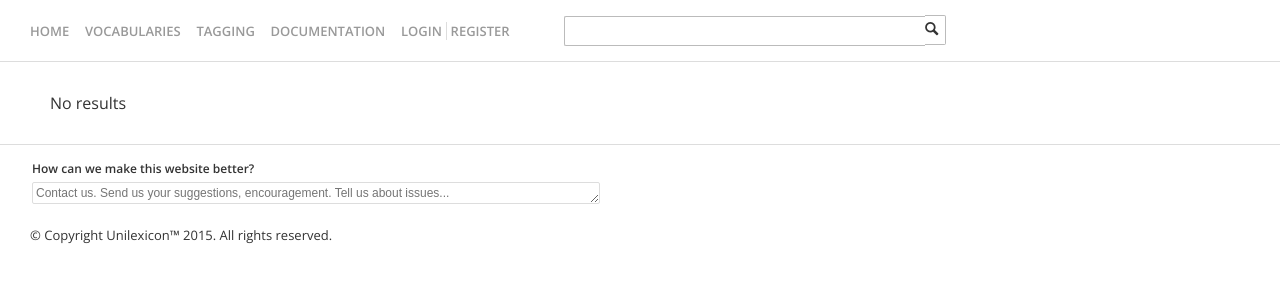
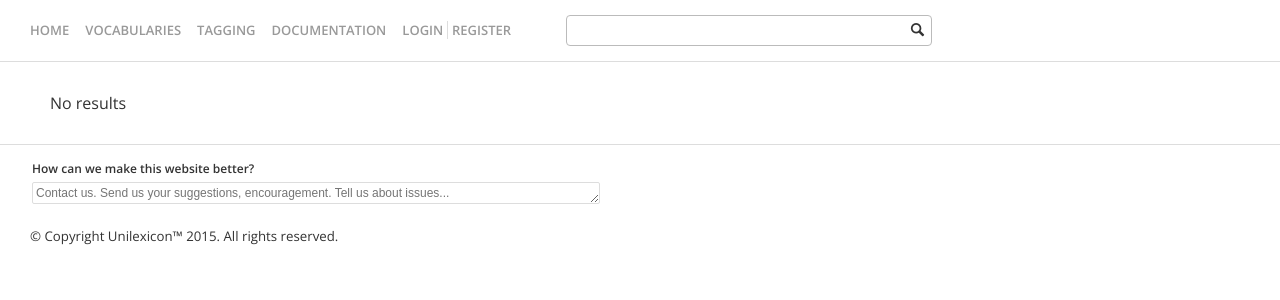
Before and after one commit to fmalina/unilex, a Django app: template apps/vocabulary/templates/vocabulary/search.html in a window 1280 px wide. Shown: the top 300 px of the page. Run offline with Django 3.2, Linux system fonts and the light colour scheme; the template is opened without the code that fills it, so the values that code supplies are empty; parts of the project's set-up code (start-up, migrations or seed data) failed here and were passed over; some libraries are stand-ins or nearby versions.

Commit message:
Design fixes - search field - pagination

```diff
--- a/apps/vocabulary/templates/vocabulary/search.html
+++ b/apps/vocabulary/templates/vocabulary/search.html
@@ -10,7 +10,7 @@
                 <small>{{ concept.node_id|highlight:q }}{% if concept.count %}, {{ concept.count }} use{{ concept.count|pluralize }}{% endif %}</small>
             {% endif %}</h2>
         <p>{% if concept.description %}{% searchexcerpt q 5 %}{{ concept.description|highlight:q }}{% endsearchexcerpt %}<br>{% endif %}
-            <small>{{ concept.backwards_path|highlight:q }}</small></p>
+            {{ concept.backwards_path|highlight:q }}</p>
         </li>
     {% empty %}
         <h2>No results</h2>
--- a/static/css/screen.css
+++ b/static/css/screen.css
@@ -1,6 +1,6 @@
 @import url('/css/autocomplete.css');
 
-body{font-family:"Open Sans", Arial, sans-serif;margin:0;padding:0;font-size:13px}
+body{font-family:"Open Sans", Arial, sans-serif;margin:0;padding:0;font-size:.83em}
 a{color:#23A4FF}
 a:hover{color:#005089}
 h1{font-size:3em;margin:0;padding:.2em 0 0 0}
@@ -10,7 +10,7 @@ dfn{border-bottom:1px dotted #ddd;cursor:help;font-style:normal}
 .clear{clear:both}
 .text-muted{color:silver}
 .hide{display:none}
-.beta{font-size:20px}
+.beta{font-size:.5em}
 .external:after{font-family:"uxfont";content:" a";font-size:11px;color:#555}
 
 #header,#footer{padding:15px 30px;color:#333}
@@ -40,44 +40,41 @@ form input[type="file"]{border:0;font-size:inherit;background:transparent}
 
 div.paginator{margin:1em 0px}
 div.paginator a,
-div.paginator span{padding:.3em .7em;margin-right:.2em;border-radius:5px;background:black}
+div.paginator span{padding:.5em 1em;margin-right:.2em;border-radius:4px;border:1px solid #ddd}
 div.paginator a{text-decoration:none}
-div.paginator a:hover,
-div.paginator a:active{color:white}
 div.paginator span{color:gray}
 
-button,
-input[type="submit"],
-.btn{text-decoration:none;display:inline-block;padding:.5em 1em;color:#fff;
-background:#23A4FF;cursor:pointer;border:0;border-radius:5px;margin-top:1em}
-.btn:hover,
+button,input[type="submit"],.btn{background:#23A4FF;color:#fff;
+    text-decoration:none;display:inline-block;padding:.5em 1em;
+    cursor:pointer;border:0;border-radius:5px;margin-top:1em}
 button:hover,
-input[type="submit"]:hover{text-shadow:#440 0 0 3px;
-    background:#005089;
-    color:#fff}
+input[type="submit"]:hover,.btn:hover{background:#005089;color:#fff;text-shadow:#440 0 0 3px}
+
 .call{padding:1em 1.5em;font-size:1.5em}
 .call small{font-size:.7em}
 
 .col1,.col2{width:45%;float:left;padding-right:3%}
-hr{border-color:rgba(255,255,255,0.2);clear:both}
+hr{color:#ddd;clear:both}
+
 .inline{padding-left:0}
 .inline li{display:inline-block;list-style-type:none;padding:0 1em 1em 0}
 
 #search,#search div{display:inline-block}
 #search{padding:0 15px 0 5px}
 #search button,
-#search input{background:#fff;border:1px solid #bbb;z-index:2}
-#search input{border-radius:2px 0 0 2px;border-right:0;padding:1px 5px 4px 5px}
-#search input:active{outline:none;border-color:#999}
-#search button{border-radius:0 2px 2px 0;border-left:0;margin:0;padding:6px 6px 5px 0}
+#search input{padding:7px}
+#search input{background:#fff;border-radius:4px;border:1px solid #bbb;font-size:13px}
+#search input:active,
+#search input:focus{outline:none;box-shadow:0 0 3px #23A4FF}
+#search button{background:none;border:0;margin:0;padding:6px;height:24px;position:relative;top:2px;left:-27px}
 #search button i{color:#333;text-shadow:none;font-size:14px}
+#search button::-moz-focus-inner{border:0;padding:0}
 
 #sr{margin:0;padding:0}
 #sr li{list-style:none;padding:0 0 1.5em 0}
 #sr h2{font-weight:normal;font-size:16px;margin:0}
 #sr h2 small{font-size:10px;color:#ccc}
 #sr p{padding:0;margin:0}
-#sr p small{color:#eee}
 #sr{width:600px}
 
 #feedback .placeholder{height:1.2em;overflow:hidden;color:gray}
```
